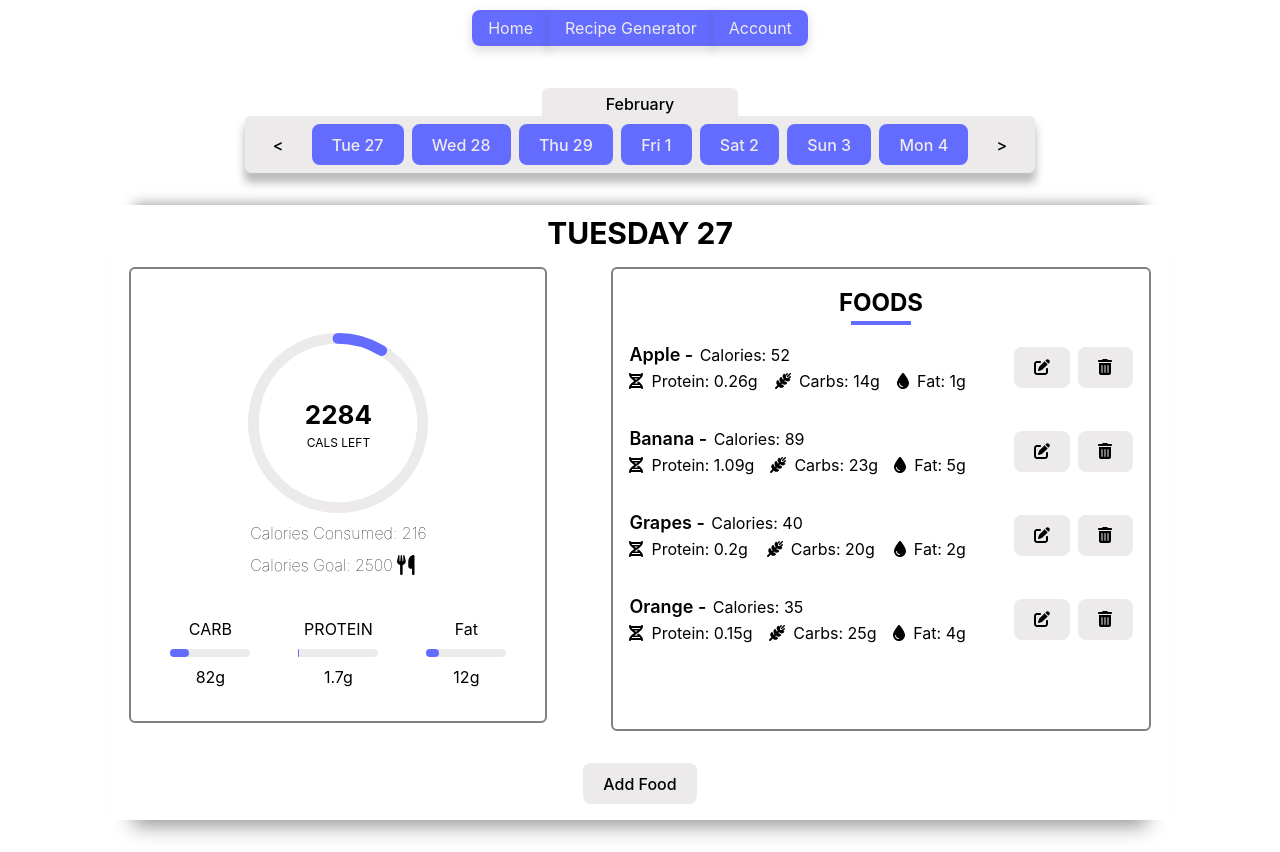
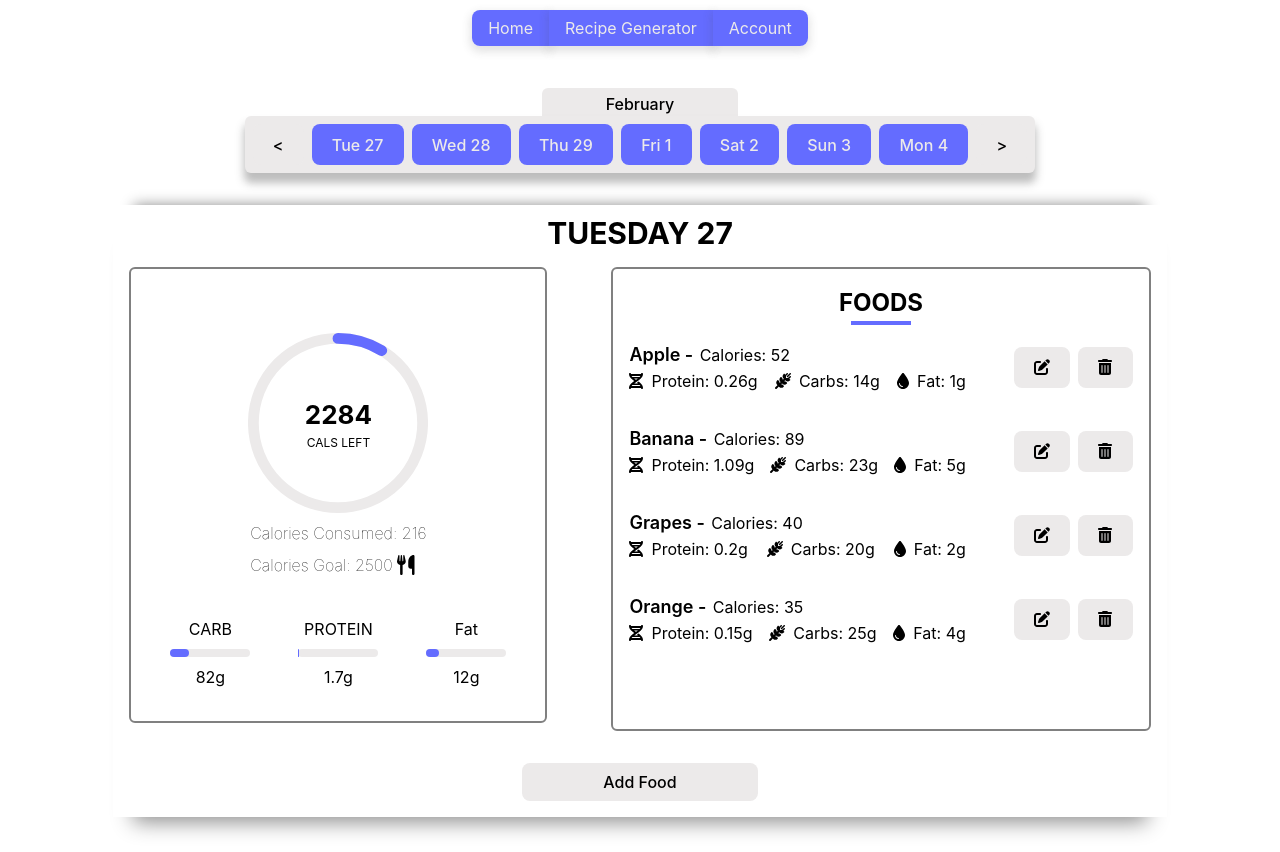
Before and after one commit to xPapashi/cardio-app, a React (Vite) app: page / in a window 1280 px wide. Built offline with nearby package versions, Linux system fonts and the light colour scheme.

Commit message:
Change add food btn size

```diff
--- a/src/components/NutritionMeter.css
+++ b/src/components/NutritionMeter.css
@@ -323,3 +323,7 @@
   background-color: white;
   color: #646cff;
 }
+
+.btn-addFood {
+  padding: 0.5rem 5rem;
+}
--- a/src/components/NutritionMeter.jsx
+++ b/src/components/NutritionMeter.jsx
@@ -434,7 +434,7 @@ const NutritionMeter = ({ selectedDay }) => {
             )}
           </div>
         </div>
-        <button onClick={() => setIsOpen(true)}>Add Food</button>
+        <button className="btn-addFood" onClick={() => setIsOpen(true)}>Add Food</button>
       </div>
     </div>
   );
```
